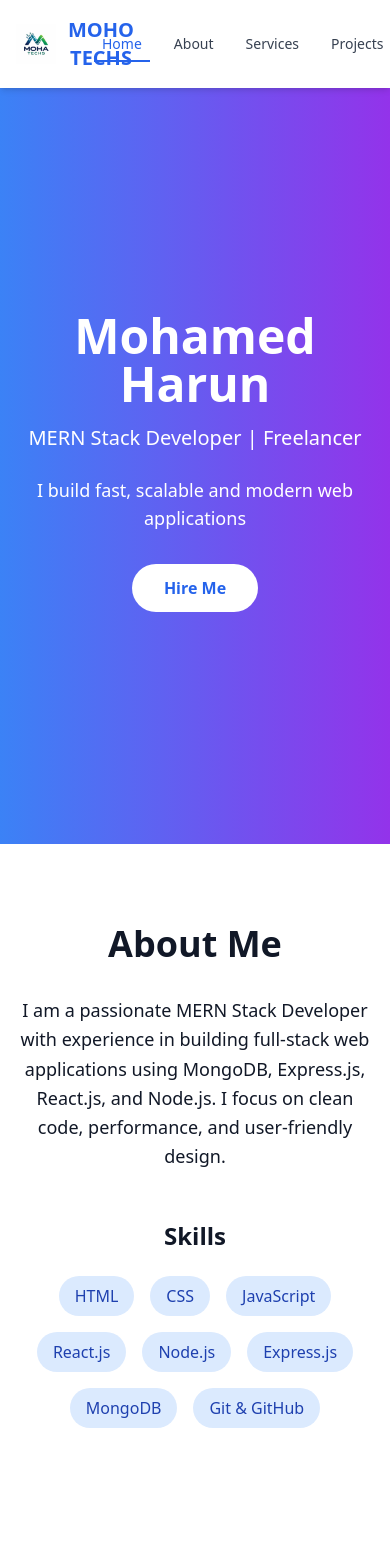
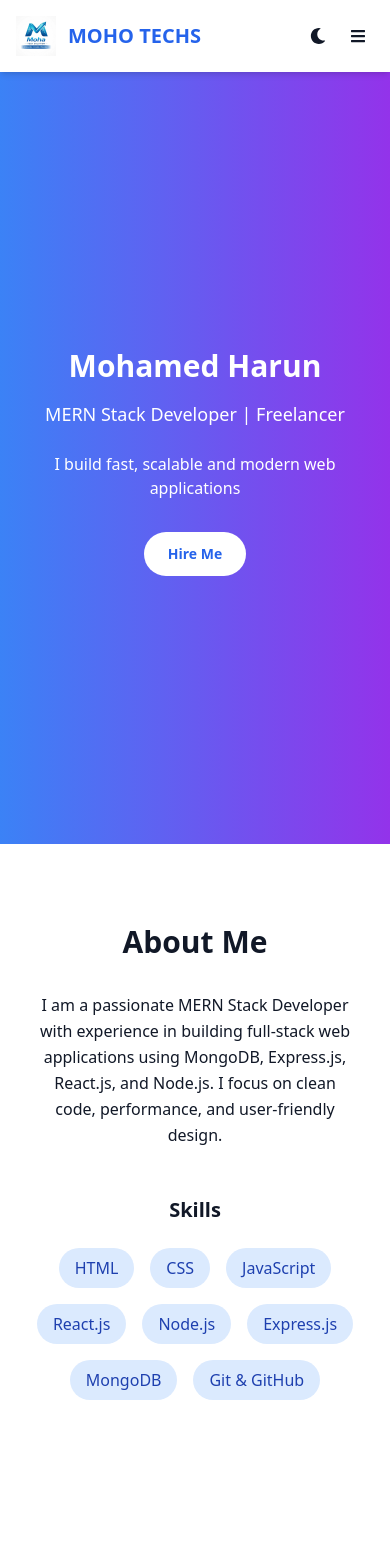
Before and after one commit to mohamedmoha747/moha-tech, a React (Vite) app: page / in a window 390 px wide. Shown: the top 1568 px of the page. Built offline with nearby package versions, Linux system fonts and the light colour scheme; the HTML template or start-up script is replaced by a standard one.

Commit message:
change logo

```diff
--- a/src/components/Navbar.jsx
+++ b/src/components/Navbar.jsx
@@ -1,8 +1,9 @@
 import { useState, useEffect } from 'react';
-import { FaSun, FaMoon } from 'react-icons/fa';
+import { FaSun, FaMoon, FaBars, FaTimes } from 'react-icons/fa';
 
 const Navbar = ({ activeSection, onNavItemClick }) => {
   const [darkMode, setDarkMode] = useState(false);
+  const [isMenuOpen, setIsMenuOpen] = useState(false);
 
   useEffect(() => {
     const theme = localStorage.getItem('theme');
@@ -37,14 +38,14 @@ const Navbar = ({ activeSection, onNavItemClick }) => {
       <div className="container mx-auto px-4 py-4 flex justify-between items-center">
         <button onClick={() => onNavItemClick('home')} className="flex items-center gap-3 focus:outline-none">
           <img
-            src="/images/image.png"
+            src="/images/photo_2026-04-04_21-30-54.jpg"
             alt="MOHO TECHS logo"
             className="h-10 w-10 object-contain"
           />
           <span className="text-xl font-bold text-blue-600 dark:text-blue-400">MOHO TECHS</span>
         </button>
 
-        <div className="flex items-center space-x-4">
+        <div className="hidden md:flex items-center space-x-4">
           {links.map((link) => (
             <button
               key={link.id}
@@ -68,7 +69,39 @@ const Navbar = ({ activeSection, onNavItemClick }) => {
             {darkMode ? <FaSun /> : <FaMoon />}
           </button>
         </div>
+
+        <div className="md:hidden flex items-center space-x-2">
+          <button onClick={toggleDarkMode} className="p-2 rounded-full hover:bg-gray-200 dark:hover:bg-gray-700">
+            {darkMode ? <FaSun /> : <FaMoon />}
+          </button>
+          <button onClick={() => setIsMenuOpen(!isMenuOpen)} className="p-2 rounded-full hover:bg-gray-200 dark:hover:bg-gray-700">
+            {isMenuOpen ? <FaTimes /> : <FaBars />}
+          </button>
+        </div>
       </div>
+
+      {isMenuOpen && (
+        <div className="md:hidden bg-white dark:bg-gray-800 shadow-md">
+          <div className="container mx-auto px-4 py-4 flex flex-col space-y-4">
+            {links.map((link) => (
+              <button
+                key={link.id}
+                onClick={() => {
+                  onNavItemClick(link.id);
+                  setIsMenuOpen(false);
+                }}
+                className={`text-left px-2 py-1 text-sm font-medium transition duration-300 focus:outline-none ${
+                  activeSection === link.id
+                    ? 'text-blue-600 dark:text-blue-300'
+                    : 'text-gray-700 dark:text-gray-200 hover:text-blue-600 dark:hover:text-blue-300'
+                }`}
+              >
+                {link.label}
+              </button>
+            ))}
+          </div>
+        </div>
+      )}
     </nav>
   );
 };
--- a/src/pages/About.jsx
+++ b/src/pages/About.jsx
@@ -14,7 +14,7 @@ const About = ({ id = 'about' }) => {
           initial={{ opacity: 0, y: -50 }}
           animate={{ opacity: 1, y: 0 }}
           transition={{ duration: 0.5 }}
-          className="text-4xl font-bold text-center mb-8"
+          className="text-3xl md:text-4xl font-bold text-center mb-8"
         >
           About Me
         </motion.h1>
@@ -22,9 +22,9 @@ const About = ({ id = 'about' }) => {
           initial={{ opacity: 0, y: 50 }}
           animate={{ opacity: 1, y: 0 }}
           transition={{ duration: 0.5, delay: 0.2 }}
-          className="max-w-2xl mx-auto text-center mb-12"
+          className="max-w-2xl mx-auto text-center mb-12 px-4"
         >
-          <p className="text-lg leading-relaxed">
+          <p className="text-base md:text-lg leading-relaxed">
             I am a passionate MERN Stack Developer with experience in building full-stack web applications using MongoDB, Express.js, React.js, and Node.js. I focus on clean code, performance, and user-friendly design.
           </p>
         </motion.div>
@@ -32,9 +32,9 @@ const About = ({ id = 'about' }) => {
           initial={{ opacity: 0 }}
           animate={{ opacity: 1 }}
           transition={{ duration: 0.5, delay: 0.4 }}
-          className="text-center"
+          className="text-center px-4"
         >
-          <h2 className="text-2xl font-semibold mb-6">Skills</h2>
+          <h2 className="text-xl md:text-2xl font-semibold mb-6">Skills</h2>
           <div className="flex flex-wrap justify-center gap-4">
             {skills.map((skill, index) => (
               <motion.span
--- a/src/pages/Contact.jsx
+++ b/src/pages/Contact.jsx
@@ -29,7 +29,7 @@ const Contact = ({ id = 'contact' }) => {
           initial={{ opacity: 0, y: -50 }}
           animate={{ opacity: 1, y: 0 }}
           transition={{ duration: 0.5 }}
-          className="text-4xl font-bold text-center mb-12"
+          className="text-3xl md:text-4xl font-bold text-center mb-12 px-4"
         >
           Contact Me
         </motion.h1>
@@ -37,9 +37,9 @@ const Contact = ({ id = 'contact' }) => {
           initial={{ opacity: 0, y: 50 }}
           animate={{ opacity: 1, y: 0 }}
           transition={{ duration: 0.5, delay: 0.2 }}
-          className="max-w-md mx-auto"
+          className="max-w-md mx-auto px-4"
         >
-          <form onSubmit={handleSubmit} className="bg-white dark:bg-gray-800 p-8 rounded-lg shadow-md">
+          <form onSubmit={handleSubmit} className="bg-white dark:bg-gray-800 p-6 md:p-8 rounded-lg shadow-md">
             <div className="mb-4">
               <label htmlFor="name" className="block text-sm font-medium mb-2">
                 Name
--- a/src/pages/Home.jsx
+++ b/src/pages/Home.jsx
@@ -3,12 +3,12 @@ import { motion } from 'framer-motion';
 const Home = ({ id = 'home' }) => {
   return (
     <section id={id} className="pt-20 min-h-screen flex items-center justify-center bg-gradient-to-r from-blue-500 to-purple-600 dark:from-blue-700 dark:to-purple-800">
-        <div className="text-center text-white">
+        <div className="text-center text-white px-4">
           <motion.h1
             initial={{ opacity: 0, y: -50 }}
             animate={{ opacity: 1, y: 0 }}
             transition={{ duration: 0.5 }}
-            className="text-5xl font-bold mb-4"
+            className="text-3xl md:text-4xl lg:text-5xl font-bold mb-4"
           >
             Mohamed Harun
           </motion.h1>
@@ -16,7 +16,7 @@ const Home = ({ id = 'home' }) => {
             initial={{ opacity: 0, y: 50 }}
             animate={{ opacity: 1, y: 0 }}
             transition={{ duration: 0.5, delay: 0.2 }}
-            className="text-xl mb-6"
+            className="text-lg md:text-xl mb-6"
           >
             MERN Stack Developer | Freelancer
           </motion.p>
@@ -24,7 +24,7 @@ const Home = ({ id = 'home' }) => {
             initial={{ opacity: 0 }}
             animate={{ opacity: 1 }}
             transition={{ duration: 0.5, delay: 0.4 }}
-            className="text-lg mb-8"
+            className="text-base md:text-lg mb-8"
           >
             I build fast, scalable and modern web applications
           </motion.p>
@@ -35,7 +35,7 @@ const Home = ({ id = 'home' }) => {
           >
             <button
               onClick={() => document.getElementById('contact')?.scrollIntoView({ behavior: 'smooth' })}
-              className="bg-white text-blue-600 px-8 py-3 rounded-full font-semibold hover:bg-gray-100 transition duration-300"
+              className="bg-white text-blue-600 px-6 md:px-8 py-3 rounded-full font-semibold hover:bg-gray-100 transition duration-300 text-sm md:text-base"
             >
               Hire Me
             </button>
--- a/src/pages/Pricing.jsx
+++ b/src/pages/Pricing.jsx
@@ -6,7 +6,7 @@ const Pricing = ({ id = 'pricing' }) => {
     {
       name: 'Basic Website',
       price: '3000',
-      currency: 'INR',
+      currency: '₹',
       features: [
         'Responsive Design',
         'Up to 5 Pages',
@@ -37,7 +37,7 @@ const Pricing = ({ id = 'pricing' }) => {
           initial={{ opacity: 0, y: -50 }}
           animate={{ opacity: 1, y: 0 }}
           transition={{ duration: 0.5 }}
-          className="text-4xl font-bold text-center mb-12"
+          className="text-3xl md:text-4xl font-bold text-center mb-12 px-4"
         >
           Pricing Plans
         </motion.h1>
--- a/src/pages/Projects.jsx
+++ b/src/pages/Projects.jsx
@@ -27,7 +27,7 @@ const Projects = ({ id = 'projects' }) => {
           initial={{ opacity: 0, y: -50 }}
           animate={{ opacity: 1, y: 0 }}
           transition={{ duration: 0.5 }}
-          className="text-4xl font-bold text-center mb-12"
+          className="text-3xl md:text-4xl font-bold text-center mb-12 px-4"
         >
           My Projects
         </motion.h1>
--- a/src/pages/Services.jsx
+++ b/src/pages/Services.jsx
@@ -32,7 +32,7 @@ const Services = ({ id = 'services' }) => {
           initial={{ opacity: 0, y: -50 }}
           animate={{ opacity: 1, y: 0 }}
           transition={{ duration: 0.5 }}
-          className="text-4xl font-bold text-center mb-12"
+          className="text-3xl md:text-4xl font-bold text-center mb-12 px-4"
         >
           My Services
         </motion.h1>
```
Also changed, not shown: public/images/photo_2026-04-04_21-30-54.jpg (added).
